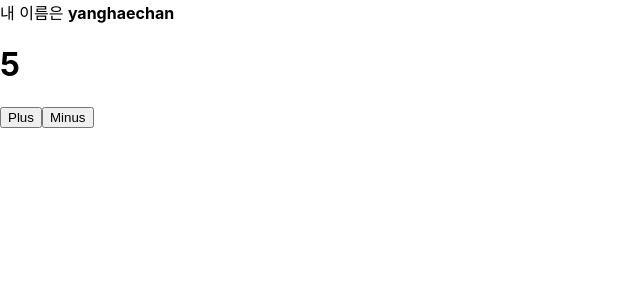
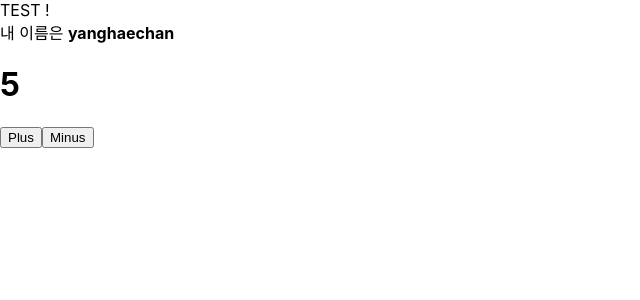
Before and after one commit to Hugekyung/Learn-React, a React (Create React App) app: page / in a window 1280 px wide. Shown: the top 300 px of the page, without its empty margins (0-640 px from the left). Built offline with nearby package versions, Linux system fonts and the light colour scheme.

Commit message:
ExampleProps 컴포넌트 App.tsx에 추가

```diff
--- a/src/App.tsx
+++ b/src/App.tsx
@@ -1,4 +1,5 @@
 import Counter from "Counter";
+import ExampleProps from "exampleProps";
 import React from "react";
 import ShowName from "ShowName";
 
@@ -6,6 +7,7 @@ class App extends React.Component {
     public render() {
         return (
             <div>
+                <ExampleProps />
                 <ShowName name="yanghaechan" />
                 <Counter startNumber={5} />
             </div>
```
